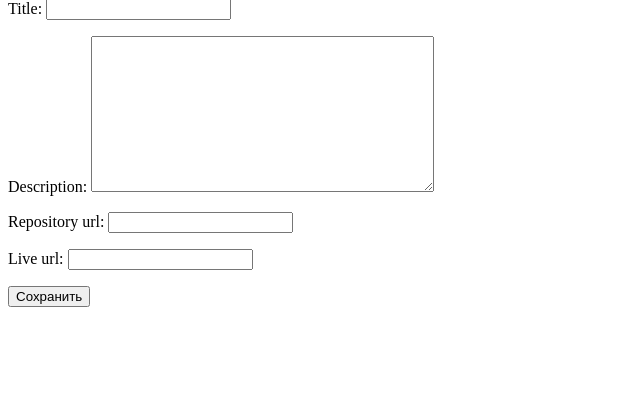
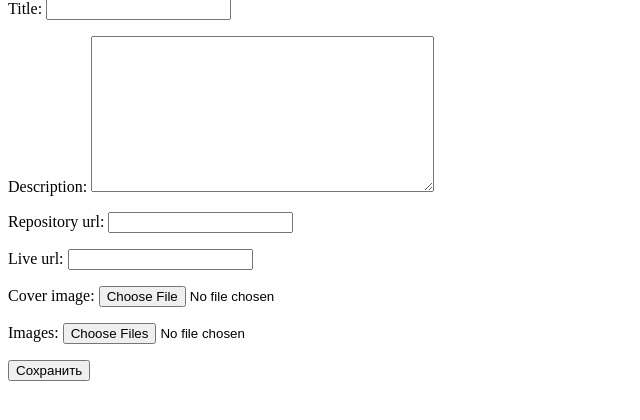
Before and after one commit to romanovsqd/devs-hub-python-django, a Django app: page /projects/create/ in a window 1280 px wide. Shown: the part 142-562 px from the top of the page, without its empty margins (0-640 px from the left). Run offline with Django 5.2, Linux system fonts and the light colour scheme; the visitor is signed in with stand-in values (Sample User, id 1).

Commit message:
feat(projects): add fields to upload images in ProjectForm
- add MEDIA_URL and MEDIA_ROOT constants to settings.py
- add url patterns to share static files in debug mode
- add MuiltipleFileInput, MultipleImageField classes in project forms.py
- add images field to ProjectForm
- add enctype multipart/form-data attribute to form in project_form template
- add logic to attach images for project in project_create and project_update views
- add media directory to .gitignore

```diff
--- a/devshub/urls.py
+++ b/devshub/urls.py
@@ -1,3 +1,5 @@
+from django.conf import settings
+from django.conf.urls.static import static
 from django.contrib import admin
 from django.urls import include, path
 from debug_toolbar.toolbar import debug_toolbar_urls
@@ -10,3 +12,9 @@ urlpatterns = [
     path('study/', include('cards.study_urls', namespace='study')),
     path('projects/', include('projects.urls', namespace='projects')),
 ] + debug_toolbar_urls()
+
+if settings.DEBUG:
+    urlpatterns += static(
+        settings.MEDIA_URL,
+        document_root=settings.MEDIA_ROOT
+    )
--- a/projects/forms.py
+++ b/projects/forms.py
@@ -3,7 +3,28 @@ from django import forms
 from .models import Project
 
 
+class MultipleFileInput(forms.ClearableFileInput):
+    allow_multiple_selected = True
+
+
+class MultipleImageField(forms.ImageField):
+    def __init__(self, *args, **kwargs):
+        kwargs.setdefault('widget', MultipleFileInput())
+        super().__init__(*args, **kwargs)
+
+    def clean(self, data, initial=None):
+        single_file_clean = super().clean
+
+        if isinstance(data, (list, tuple)):
+            result = [single_file_clean(file, initial) for file in data]
+        else:
+            result = [single_file_clean(data, initial)]
+        return result
+
+
 class ProjectForm(forms.ModelForm):
+    images = MultipleImageField(required=False)
+
     class Meta:
         model = Project
         fields = [
@@ -11,4 +32,5 @@ class ProjectForm(forms.ModelForm):
             'description',
             'repository_url',
             'live_url',
+            'cover_image',
         ]
--- a/projects/templates/projects/project_form.html
+++ b/projects/templates/projects/project_form.html
@@ -6,7 +6,7 @@
 
 <h1>Форма проекта</h1>
 
-  <form method="post">
+  <form method="post" enctype="multipart/form-data">
     {% csrf_token %}
     {{ form.as_p }}
     <button type="submit">Сохранить</button>
--- a/projects/views.py
+++ b/projects/views.py
@@ -1,7 +1,7 @@
 from django.contrib.auth.decorators import login_required
 from django.shortcuts import get_object_or_404, redirect, render
 
-from .models import Project
+from .models import Project, ProjectImage
 from .forms import ProjectForm
 
 
@@ -33,11 +33,23 @@ def project_detail(request, project_id):
 @login_required
 def project_create(request):
     if request.method == 'POST':
-        form = ProjectForm(request.POST)
+        form = ProjectForm(request.POST, request.FILES)
         if form.is_valid():
             project = form.save(commit=False)
             project.user = request.user
             project.save()
+
+            images = form.cleaned_data.get('images')
+
+            if images:
+                ProjectImage.objects.bulk_create([
+                    ProjectImage(
+                        project=project,
+                        image=image
+                    )
+                    for image in images
+                ])
+
             return redirect(project.get_absolute_url())
     else:
         form = ProjectForm()
@@ -57,9 +69,22 @@ def project_update(request, project_id):
     )
 
     if request.method == 'POST':
-        form = ProjectForm(request.POST, instance=project)
+        form = ProjectForm(request.POST, request.FILES, instance=project)
         if form.is_valid():
             project = form.save()
+
+            images = form.cleaned_data.get('images')
+
+            if images:
+                for img in project.images.all():
+                    img.image.delete(save=False)
+                    img.delete()
+
+                ProjectImage.objects.bulk_create([
+                    ProjectImage(project=project, image=image)
+                    for image in images
+                ])
+
             return redirect(project.get_absolute_url())
     else:
         form = ProjectForm(instance=project)
```
Also changed, not shown: devshub/settings.py (+6 -1 lines), 1 other file.
